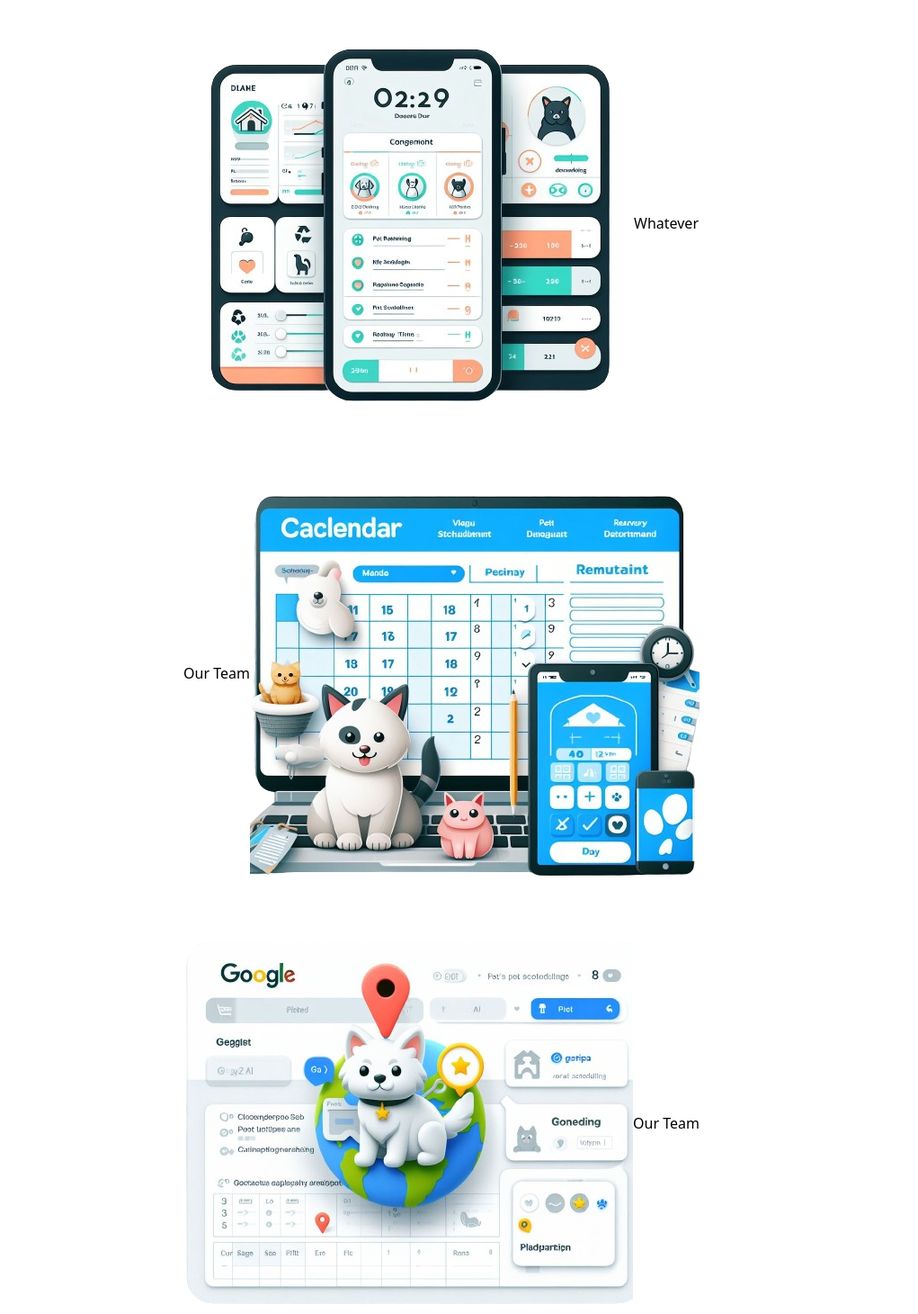
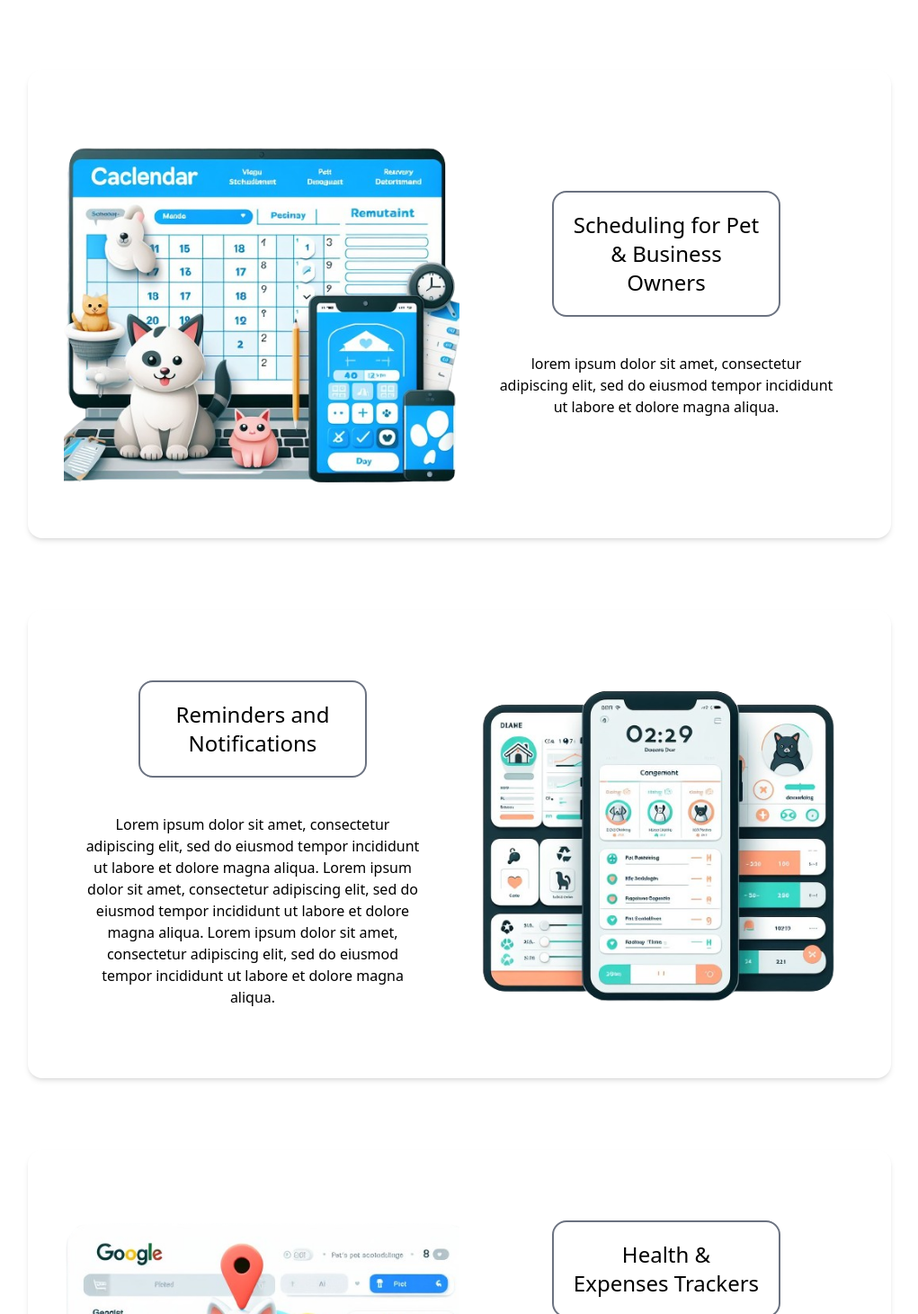
Before and after one commit to scottpickering31/petschedules-main-blog, a Next.js app: page / in a window 1280 px wide. Shown: the part 570-2030 px from the top of the page at 90% size, without its empty margins (149-1170 px from the left). Built offline with nearby package versions, Linux system fonts and the light colour scheme.

Commit message:
Added information sections to businesscointainer template

```diff
--- a/app/(content)/pricing/page.tsx
+++ b/app/(content)/pricing/page.tsx
@@ -4,9 +4,10 @@ import React from "react";
 import { useRouter } from "next/navigation";
 import PricingField from "@/components/Pricing/PricingField";
 import { PRICING_DATA } from "../../../data/Pricing/PricingData";
+import HomeNavContainer from "@/components/Homepage/HomepageNavigation/HomeNavContainer";
 
 const pricingStyles =
-  "h-5/6 w-1/4 m-4 border border-gray-50 rounded-2xl shadow-2xl bg-apricot flex items-center flex-col justify-between p-5";
+  "h-full w-1/4 m-4 border border-gray-50 rounded-2xl shadow-2xl bg-apricot flex items-center flex-col justify-between p-5";
 
 export default function Pricing() {
   const router = useRouter();
@@ -16,11 +17,15 @@ export default function Pricing() {
 
   return (
     <div className="text-center">
+      <header>
+        <HomeNavContainer />
+      </header>
+      <div className="pt-20">
         <h1 className="text-4xl fond-bold underline underline-offset-2 p-5">
           PetSchedules Pricing
         </h1>
         <div></div>
-      <div className="flex justify-end h-screen">
+        <div className="flex justify-end h-small">
           {PRICING_DATA.map((pricingOption) => (
             <div key={pricingOption.id} className={pricingStyles}>
               <div className="text-center text-xl">
@@ -38,5 +43,6 @@ export default function Pricing() {
           ))}
         </div>
       </div>
+    </div>
   );
 }
--- a/components/Homepage/Features.tsx
+++ b/components/Homepage/Features.tsx
@@ -5,22 +5,37 @@ interface Props {
   image: StaticImageData;
   information: string;
   isInverted: boolean;
+  title: string;
 }
 
-const HomepageContainers = ({ image, information, isInverted }: Props) => {
+const sharedClasses =
+  "border-2 border-gray-500 w-2/3 p-5 rounded-2xl text-2xl h-1/3 mb-10";
+
+const HomepageContainers = ({
+  image,
+  information,
+  isInverted,
+  title,
+}: Props) => {
   return (
-    <div>
-      <div className="flex flex-row w-full border-b-black items-center justify-center">
+    <div className="w-full px-40 my-20">
+      <div className="flex flex-row w-full border-b-black items-center justify-center p-10 shadow-md m-5 rounded-2xl">
         {isInverted ? (
-          <>
-            <h1>{information}</h1>
-            <Image src={image} alt="PetSchedules Team" />
-          </>
+          <div className="flex flex-row items-center gap-5">
+            <div className="flex flex-col w-1/2 items-center text-center p-5">
+              <h1 className={sharedClasses}>{title}</h1>
+              <p>{information}</p>
+            </div>
+            <Image src={image} alt="PetSchedules Team" className="w-1/2" />
+          </div>
         ) : (
-          <>
-            <Image src={image} alt="PetSchedules Team" />
-            <h1>{information}</h1>
-          </>
+          <div className="flex flex-row items-center gap-5">
+            <Image src={image} alt="PetSchedules Team" className="w-1/2" />
+            <div className="flex flex-col w-1/2 items-center text-center p-5">
+              <h1 className={sharedClasses}>{title}</h1>
+              <p>{information}</p>
+            </div>
+          </div>
         )}
       </div>
     </div>
--- a/containers/Homepage/BusinessesContainer.tsx
+++ b/containers/Homepage/BusinessesContainer.tsx
@@ -1,11 +1,14 @@
-import React from "react";
-import Image from "next/image";
-import Eclipse from "../../public/svg/Separators/Eclipse.svg";
+import Businesses from "@/components/Homepage/Businesses";
 
 const BusinessesContainer = () => {
   return (
-    <div className="m-0 h-full w-1/2">
-      <Image src={Eclipse} alt="PetSchedules Team" className="bg-white" />
+    <div className="m-0 h-full w-1/2 bg-sandy rounded-r-radXL">
+      <div className="h-96">
+        <Businesses />
+      </div>
+      <div className="h-96 rotate-180 transform scale-x-[-1]">
+        <Businesses />
+      </div>
     </div>
   );
 };
--- a/containers/Homepage/FeaturesContainer.tsx
+++ b/containers/Homepage/FeaturesContainer.tsx
@@ -8,12 +8,23 @@ const FeaturesContainer = () => {
   return (
     <div>
       <Features
+        image={Calendar}
+        information="lorem ipsum dolor sit amet, consectetur adipiscing elit, sed do eiusmod tempor incididunt ut labore et dolore magna aliqua."
+        isInverted={false}
+        title="Scheduling for Pet & Business Owners"
+      />
+      <Features
         image={MobileDashboard}
-        information="Whatever"
+        information="Lorem ipsum dolor sit amet, consectetur adipiscing elit, sed do eiusmod tempor incididunt ut labore et dolore magna aliqua. Lorem ipsum dolor sit amet, consectetur adipiscing elit, sed do eiusmod tempor incididunt ut labore et dolore magna aliqua. Lorem ipsum dolor sit amet, consectetur adipiscing elit, sed do eiusmod tempor incididunt ut labore et dolore magna aliqua."
+        isInverted={true}
+        title="Reminders and Notifications"
+      />
+      <Features
+        image={GoogleAI}
+        information="Lorem ipsum dolor sit amet, consectetur adipiscing elit, sed do eiusmod tempor incididunt ut labore et dolore magna aliqua. Lorem ipsum dolor sit amet, consectetur adipiscing elit, sed do eiusmod tempor incididunt ut labore et dolore magna aliqua. Lorem ipsum dolor sit amet, consectetur adipiscing elit, sed do eiusmod tempor incididunt ut labore et dolore magna aliqua."
         isInverted={false}
+        title="Health & Expenses Trackers"
       />
-      <Features image={Calendar} information="Our Team" isInverted={true} />
-      <Features image={GoogleAI} information="Our Team" isInverted={false} />
     </div>
   );
 };
--- a/containers/Homepage/ServicesContainer.tsx
+++ b/containers/Homepage/ServicesContainer.tsx
@@ -3,7 +3,7 @@ import { petServices } from "../../data/Services/ServiceData";
 
 const ServicesContainer = () => {
   return (
-    <div className="flex flex-col p-10 bg-white gap-5 text-center">
+    <div className="flex flex-col p-10 bg-white gap-5 text-center h-screen">
       <div className="text-center p-10">
         <h1 className="text-4xl font-bold">We offer these services</h1>
       </div>
--- a/tailwind.config.ts
+++ b/tailwind.config.ts
@@ -16,6 +16,9 @@ const config: Config = {
         space: "#3E4E50",
         apricot: "#F2B600",
         fawn: "#F8817F",
+      },
+      borderRadius: {
+        radXL: "10rem",
       },
       textColor: {
         sandy: "#F5AC72",
```
Lines whose indentation alone changed are shown as unchanged.
